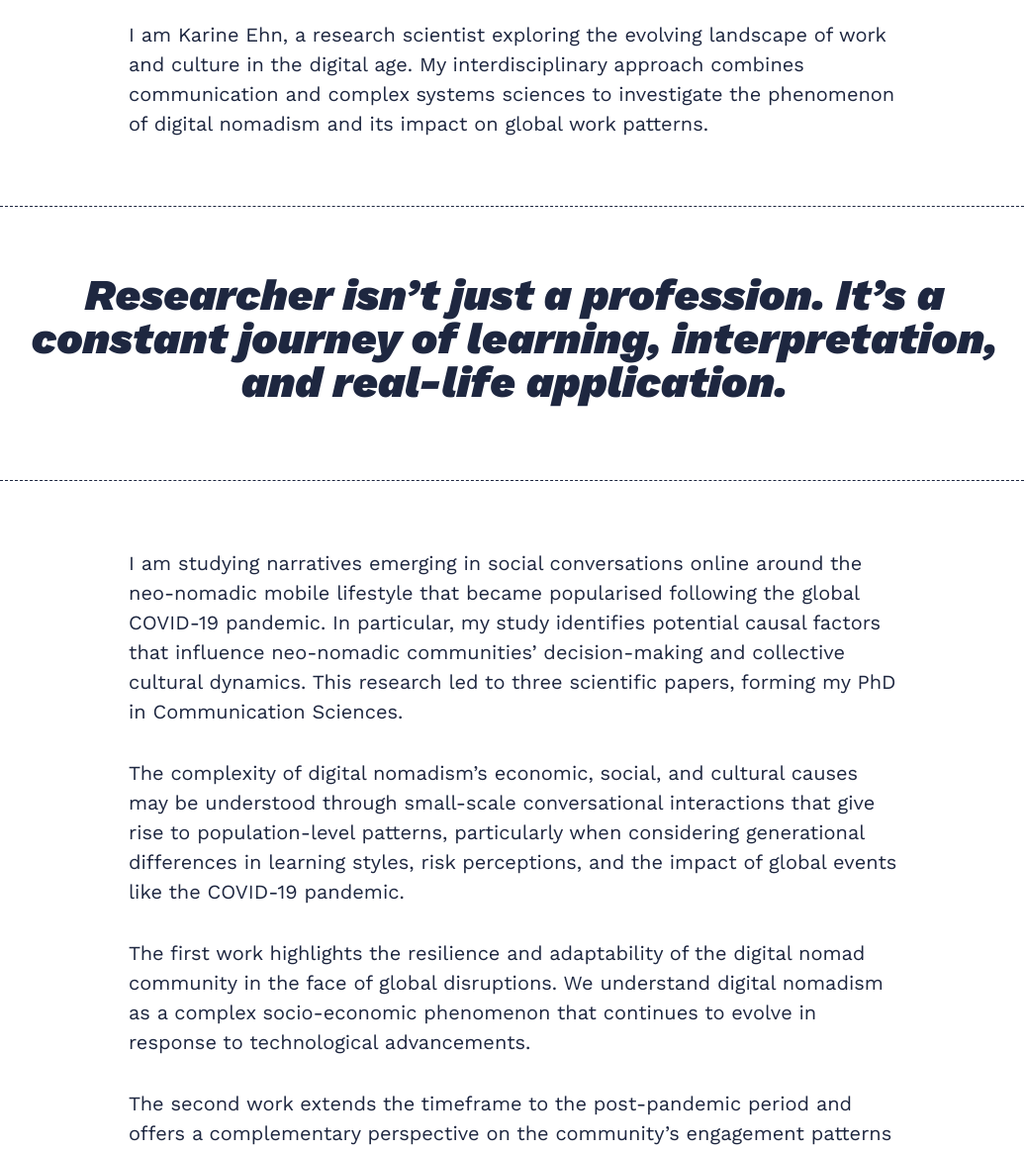
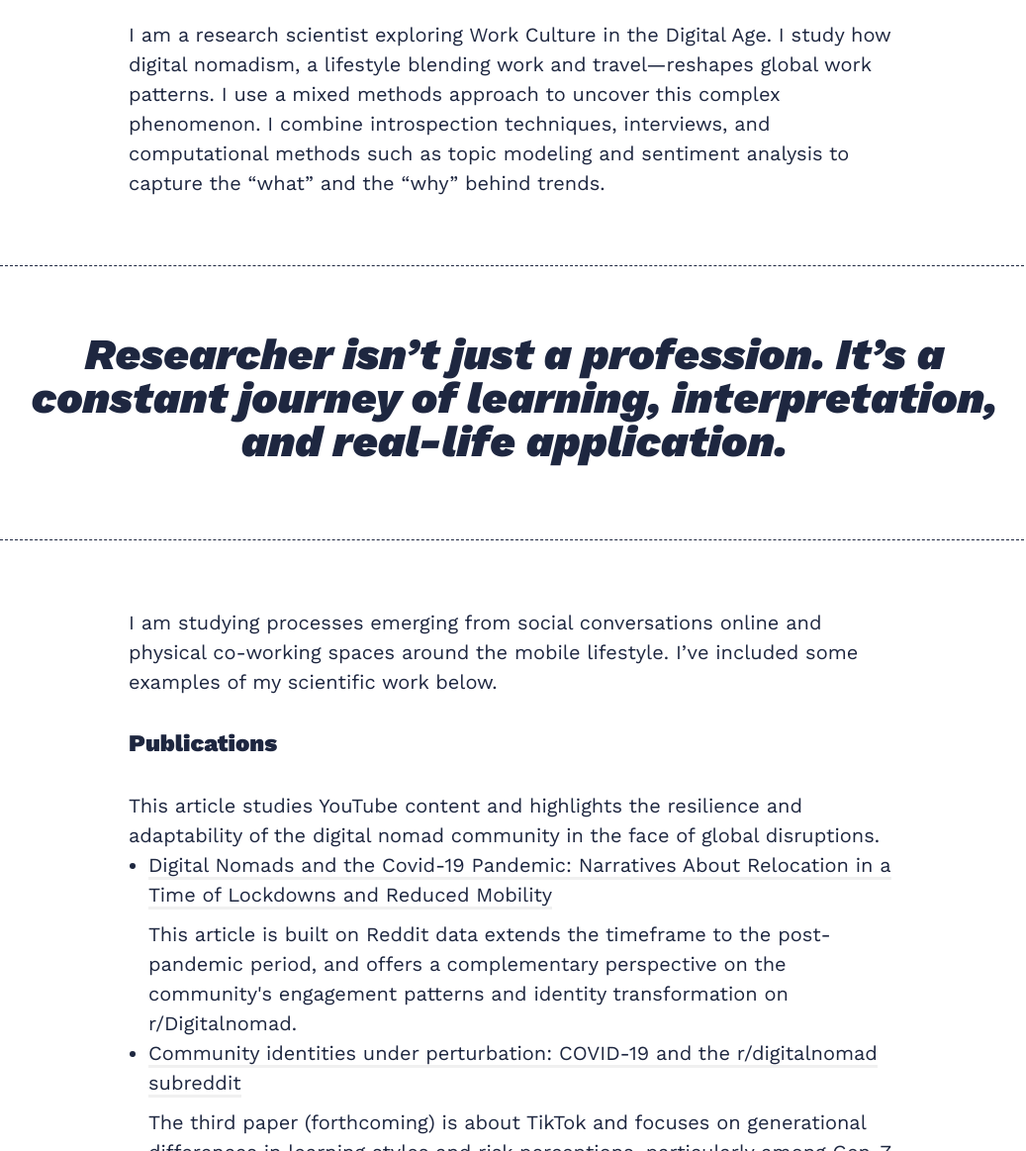
Before and after one commit to kargam0167/kargam0167.github.io, a Jekyll site: the page built from _pages/about.md, in a window 1280 px wide and 1400 px high, scrolled down 822 px. Shown: the part 237-1400 px from the top of the window at 99% size, without its empty margins (120-1157 px from the left). Built offline with Jekyll 4.4.1, drawn with Linux system fonts in a browser that asks for light colours; nearby versions of some CDN libraries; some of the changed text lies outside the part shown.

Commit message:
Update about.md

```diff
--- a/_pages/about.md
+++ b/_pages/about.md
@@ -5,37 +5,33 @@
 ---
 <div style="background-image: url('/images/03-1.jpg'); background-size: contain; background-position: center; height: 800px; margin-bottom: 20px; background-repeat: no-repeat;">
 </div>
-I am Karine Ehn, a research scientist exploring the evolving landscape of work and culture in the digital age. My interdisciplinary approach combines communication and complex systems sciences to investigate the phenomenon of digital nomadism and its impact on global work patterns.
+I am a research scientist exploring Work Culture in the Digital Age. I study how digital nomadism, a lifestyle blending work and travel—reshapes global work patterns. I use a mixed methods approach to uncover this complex phenomenon. I combine introspection techniques, interviews, and computational methods such as topic modeling and sentiment analysis to capture the "what" and the "why" behind trends.
 
 > Researcher isn't just a profession. It's a constant journey of learning, interpretation, and real-life application.
 
-I am studying narratives emerging in social conversations online around the neo-nomadic mobile lifestyle that became popularised following the global COVID-19 pandemic. In particular, my study identifies potential causal factors that influence neo-nomadic communities' decision-making and collective cultural dynamics. This research led to three scientific papers, forming my PhD in Communication Sciences.
+I am studying processes emerging from social conversations online and physical co-working spaces around the mobile lifestyle. I've included some examples of my scientific work below.
 
-The complexity of digital nomadism's economic, social, and cultural causes may be understood through small-scale conversational interactions that give rise to population-level patterns, particularly when considering generational differences in learning styles, risk perceptions, and the impact of global events like the COVID-19 pandemic.
+<div class="publications">
+    <h3>Publications</h3>
+  This article studies YouTube content and highlights the resilience and adaptability of the digital nomad community in the face of global disruptions.
+    <ul>
+      <li><a href="https://journals.sagepub.com/doi/full/10.1177/20563051221084958" target="_blank">Digital Nomads and the Covid-19 Pandemic: Narratives About Relocation in a Time of Lockdowns and Reduced Mobility </a></li>
 
-The first work highlights the resilience and adaptability of the digital nomad community in the face of global disruptions. We understand digital nomadism as a complex socio-economic phenomenon that continues to evolve in response to technological advancements.
-
-The second work extends the timeframe to the post-pandemic period and offers a complementary perspective on the community's engagement patterns and identity transformation on r/Digitalnomad.
-
-The third paper focuses on generational differences in learning styles and risk perceptions, particularly among Gen-Z and Millennials, and studies digital nomads communications on TikTok.
-
+  This article is built on Reddit data extends the timeframe to the post-pandemic period, and offers a complementary perspective on the community's engagement patterns and identity transformation on r/Digitalnomad.
+      <li><a href="https://firstmonday.org/ojs/index.php/fm/article/view/12725/10744" target="_blank">Community identities under perturbation: COVID-19 and the r/digitalnomad subreddit</a></li>
+  The third paper (forthcoming) is about TikTok and focuses on generational differences in learning styles and risk perceptions, particularly among Gen-Z and Millennials mobile workers.
+    </ul>
+  </div>
 <div class="gallery-box">
   <div class="gallery">
     <img src="/images/09-2.jpg" style="height: 400px; width: auto;">
     <img src="/images/09-3.jpg" style="height: 400px; width: auto;">
   </div>
   <em>Gallery / <a href="https://unsplash.com/" target="_blank">Unsplash</a></em>
-  <div class="publications">
-    <h3>Publications</h3>
-    <ul>
-      <li><a href="https://journals.sagepub.com/doi/full/10.1177/20563051221084958" target="_blank">Digital Nomads and the Covid-19 Pandemic: Narratives About Relocation in a Time of Lockdowns and Reduced Mobility </a></li>
-      <li><a href="https://firstmonday.org/ojs/index.php/fm/article/view/12725/10744" target="_blank">Community identities under perturbation: COVID-19 and the r/digitalnomad subreddit</a></li>
-      <!-- Add more publications as needed -->
-    </ul>
-  </div>
 </div>
 
+> Something I am fortunate to be a part of:
 
-> Something you should know about me...
+As a member of Generation X, I am a digital pioneer who transitioned from rotary phones to a world of mobile applications. My journey integrated significant cultural and technological shifts, weaving them into my perspective and practices.
 
-Being a millennial myself, I embraced mobility, which has always been at the core of my life. From the busy streets of Moscow to a calm and structured Stockholm and further to the creative hubs of Lisbon, my path embraces and assimilates the vast cultural nuances I encounter, weaving them into my perspective and practices.
+Having witnessed five seismic tech shifts (personal computing → internet → mobile → cloud → AI) and two workplace revolutions (9-5 office culture → remote work → hybrid models), I am embracing innovations that solve concrete problems while maintaining human oversight.
```
